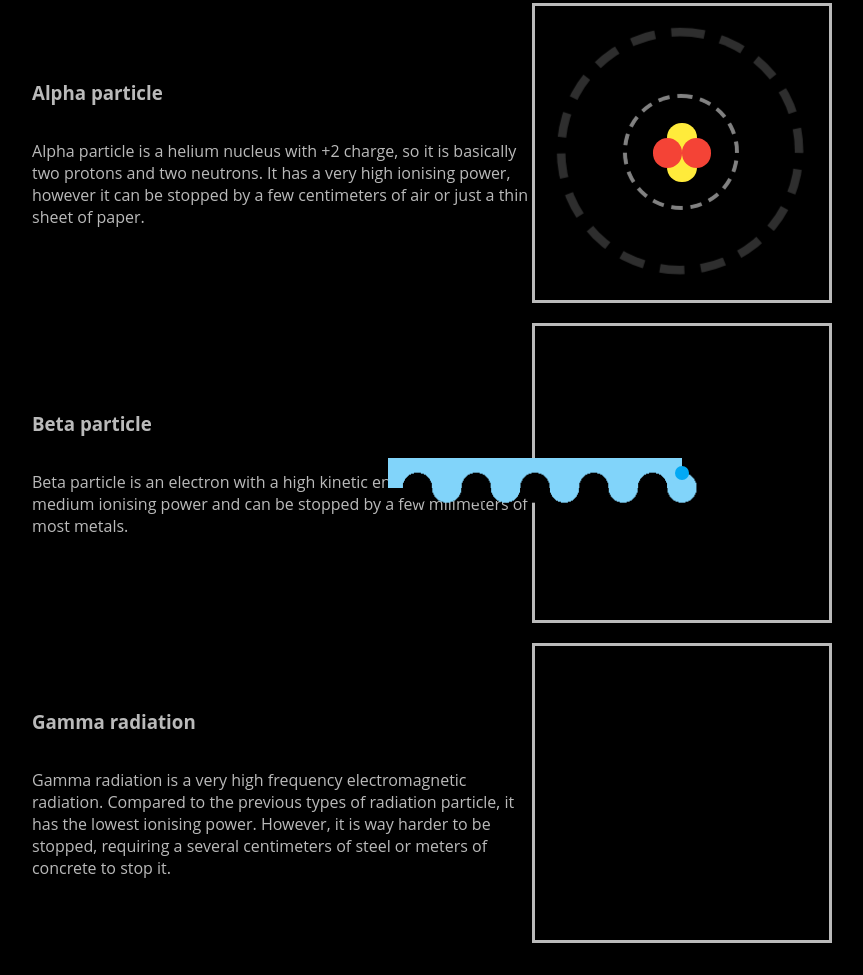
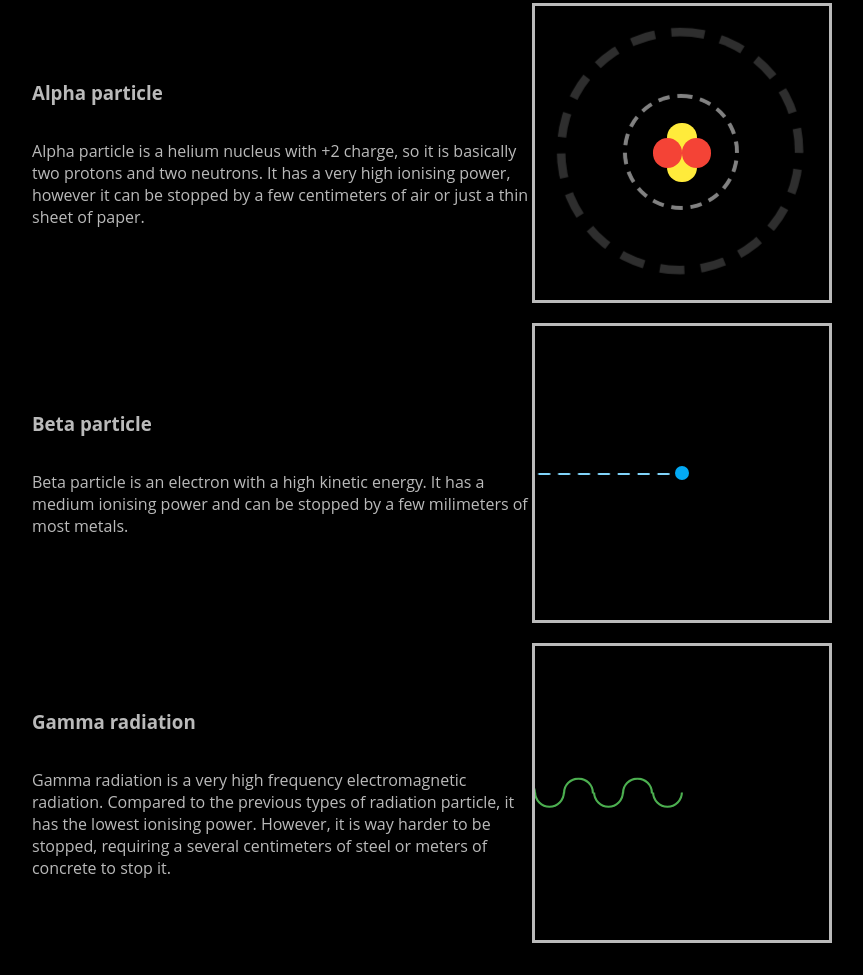
Before and after one commit to King-F-Crimson/atomic-animation, a plain HTML site: page atomic_and_nuclear_physics_basic.html in a window 1280 px wide. Shown: the part 2435-3410 px from the top of the page, without its empty margins (208-1071 px from the left). Drawn offline with Linux system fonts and the light colour scheme.

Commit message:
Fix gamma radiation animation.

```diff
--- a/atomic_and_nuclear_physics_basic.html
+++ b/atomic_and_nuclear_physics_basic.html
@@ -163,12 +163,27 @@
                 </div>
 
                 <div class="animation">
-                    <div class="wave-trail"></div>
+                    <div class="overflow-container-half">
+                        <hr class="wave-trail">
+                    </div>
                     <div class="electron"></div>
                 </div>
 
                 <div class="animation">
-
+                    <div class="overflow-container">
+                        <div class="gamma-wave">
+                            <div class="wave-part"></div>
+                            <div class="wave-part"></div>
+                            <div class="wave-part"></div>
+                            <div class="wave-part"></div>
+                            <div class="wave-part"></div>
+                            <div class="wave-part"></div>
+                            <div class="wave-part"></div>
+                            <div class="wave-part"></div>
+                            <div class="wave-part"></div>
+                            <div class="wave-part"></div>
+                        </div>
+                    </div>
                 </div>
             </div>
         </section>
--- a/nuclear_animation.css
+++ b/nuclear_animation.css
@@ -87,52 +87,100 @@
     border-radius: 50%;
 }
 
+.overflow-container-half {
+    overflow: hidden;
+
+    position: absolute;
+
+    width: 50%;
+    height: 100%;
+}
+
 .wave-trail {
     position: absolute;
 
-    background-color: #81D4FA;
+    margin: 0;
 
+    border: 1px dashed #81D4FA;
+
+    top: 50%;
+    left: 0%;
+
+    width: 200%;
+    height: 0;
+
+    animation: trail-wave 1.5s linear infinite;
+}
+
+@keyframes trail-wave {
+    0% {
+        transform: translateX(0%) scale(4, 1);
+    }
+
+    100% {
+        transform: translateX(-50%) scale(4, 1);
+    }
+}
+
+.gamma-wave {
+    position: absolute;
     top: 45%;
-    left: 0%;
 
     width: 100%;
     height: 10%;
 
-    animation: trail-wave 1.5s linear infinite;
+    display: flex;
 
-    transform: translateX(-50%);
+    animation: move-wave 1.5s linear infinite;
 }
 
-.wave-trail:after {
+.wave-part {
+    position: relative;
+
+    overflow: hidden;
+
+    width: 10%;
+    height: 50%;
+
+    transform: scale(calc(1 + 2 / (294 / 10)));
+}
+
+.wave-part:nth-child(2n) {
+    top: 50%;
+}
+
+.wave-part:before {
     content: "";
 
     position: absolute;
-    left: 0;
-    top: 0;
+
+    width: 100%;
+    height: 200%;
+
+    box-sizing: border-box;
+    border: 2px solid #4CAF50;
+    border-radius: 50%;
+}
+
+.wave-part:nth-child(2n):before {
+    transform: translateY(-50%);
+}
+
+.overflow-container {
+    overflow: hidden;
+
+    position: absolute;
 
     width: 100%;
     height: 100%;
-
-    background-size: 20%, 100%;
-    background-repeat: repeat;
-    background-image: radial-gradient(closest-side circle, #000000 0%, #000000 99%, transparent 99%);
-
-    transform: translateY(50%);
 }
 
-.wave-trail:before {
-    content: "";
+@keyframes move-wave {
+    0% {
+        transform: translateX(-150%);
+    }
 
-    position: absolute;
-    left: 0;
-    top: 0;
-
-    width: 100%;
-    height: 100%;
-
-    background-size: 20%, 100%;
-    background-repeat: repeat;
-    background-image: radial-gradient(closest-side circle, #81D4FA 0%, #81D4FA 99%, transparent 99%);
-
-    transform: translate(10%, 50%);
+    100% {
+        transform: translateX(150%);
+    }
 }
```
